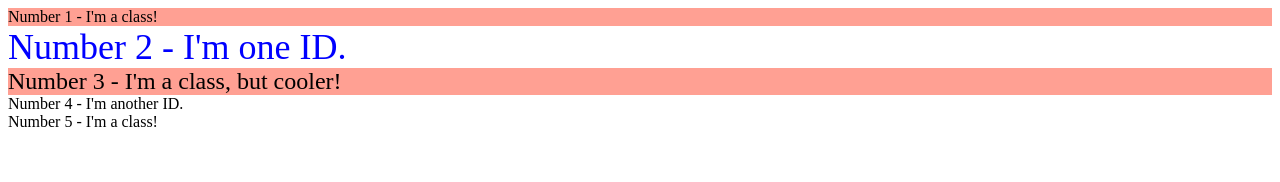
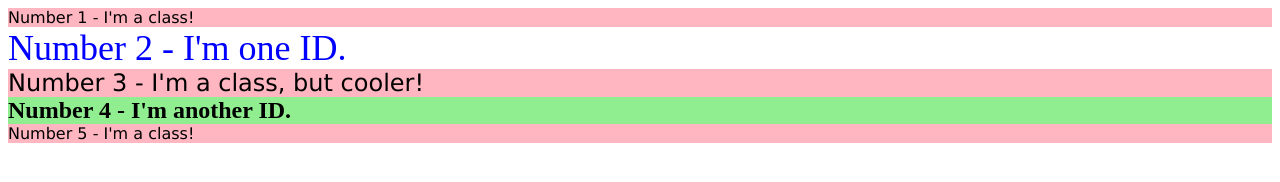
Before and after one commit to tr-h3x/classid, a plain HTML site: page index.html in a window 1280 px wide. Drawn offline with Linux system fonts and the light colour scheme.

Commit message:
style element 4 and 5

```diff
--- a/styles.css
+++ b/styles.css
@@ -1,7 +1,8 @@
 .number-1,
-.number-3 {
-    background-color: #ffa093;
-    font: Verdana, DejaVu Sans, sans-serif
+.number-3,
+.number-5 {
+    background-color: #FFB6C1;
+    font-family: Verdana, DejaVu Sans, sans-serif;
 }
 
 #number-2 {
@@ -12,3 +13,9 @@
 .number-3 {
     font-size: 24px;
 }
+
+#number-4 {
+    background-color: #90EE90;
+    font-size: 24px;
+    font-weight: bold;
+}
```
